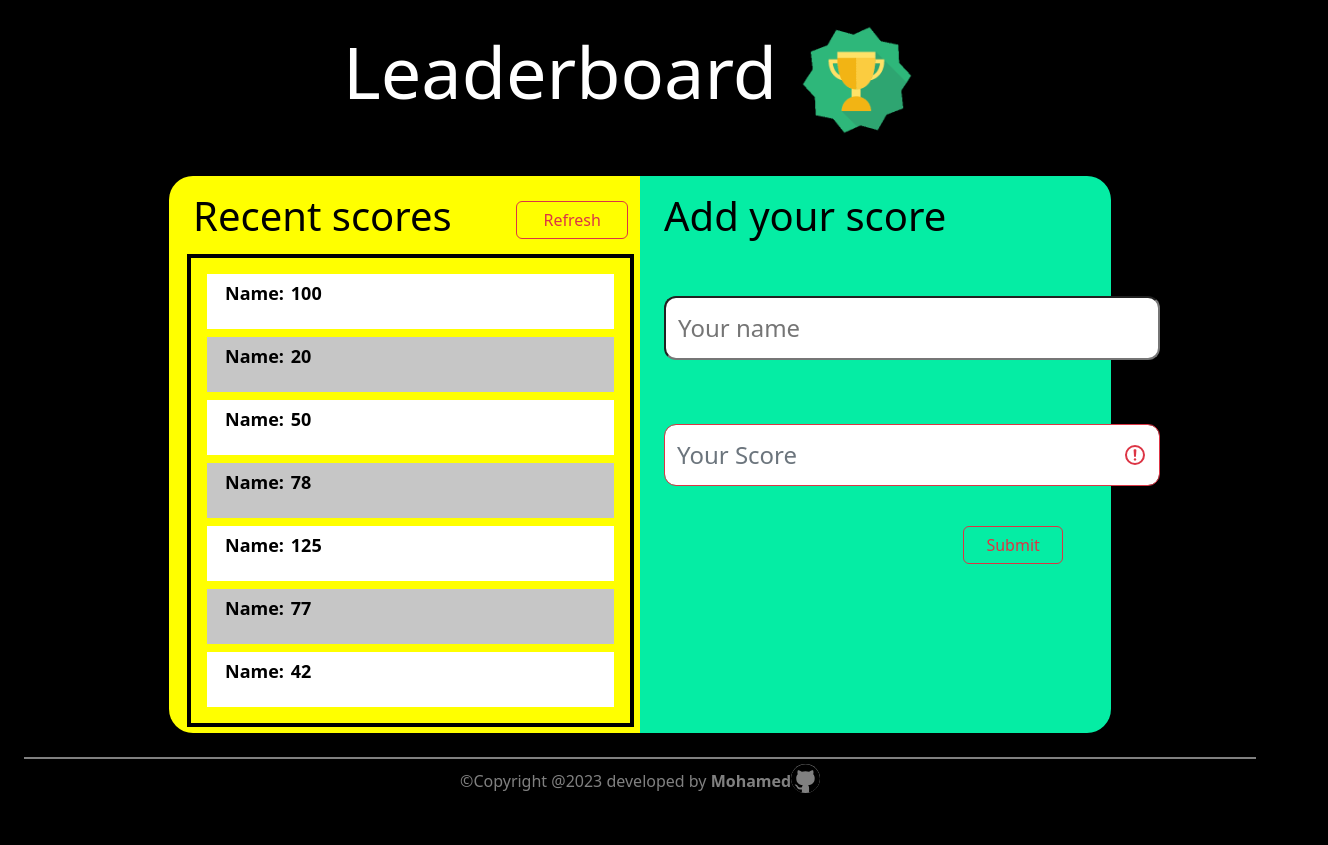
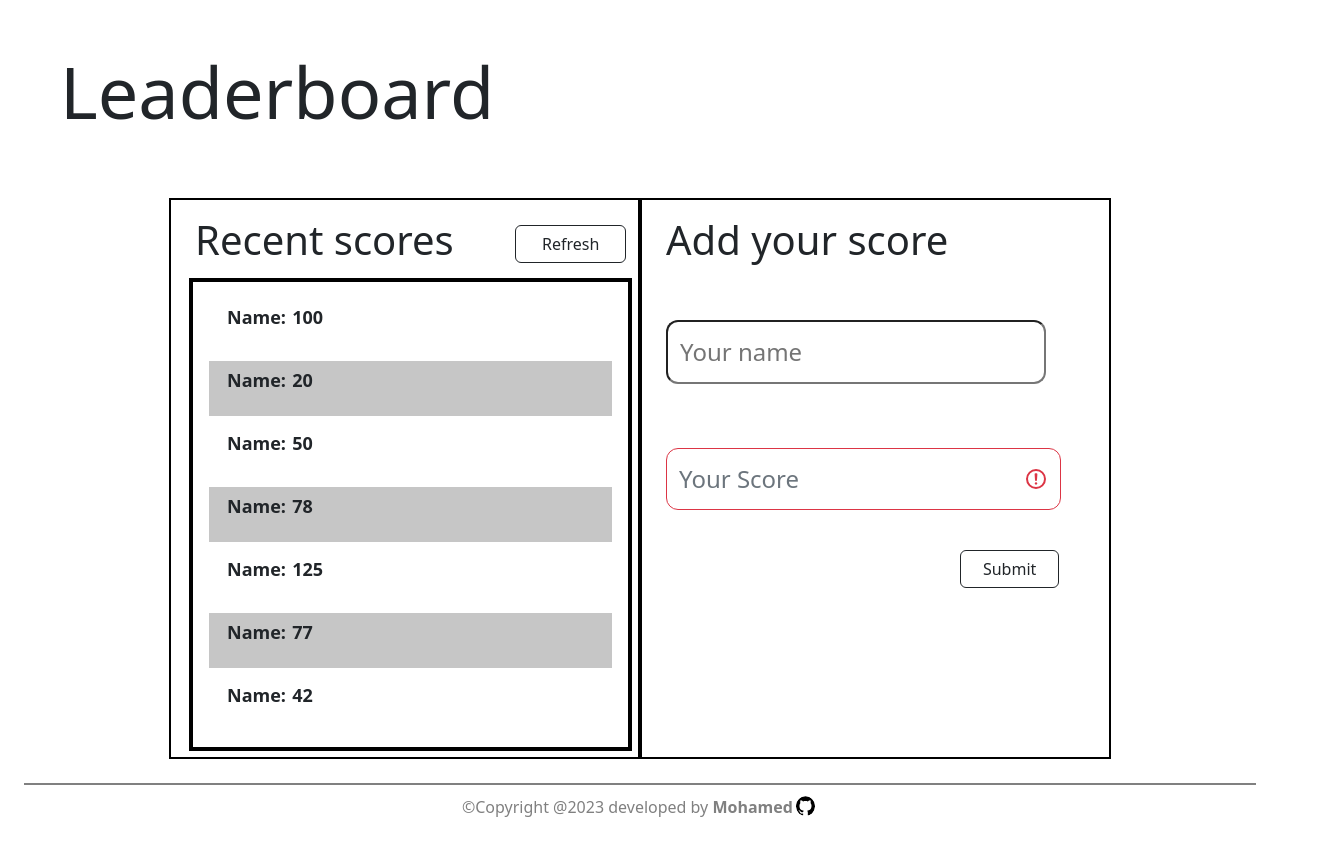
Before and after one commit to MMGGYY66/leaderboard, a website built with webpack: page src/index.html in a window 1280 px wide. Shown: the whole page, 1328 px wide, since content can reach past the window. Before the commit the page ends 819 px from the top, so only its background shows below. Built offline with nearby package versions, Linux system fonts and the light colour scheme.

Commit message:
update index.html and main.css

```diff
--- a/src/index.html
+++ b/src/index.html
@@ -17,16 +17,16 @@
 <body>
   <div class="container-fluid">
     <div class="row">
-      <h1 class="display-2 text-center">Leaderboard<span><img src="" alt="" id="leader"></span></h1>
+      <h1 class="display-2 my-5 mx-5">Leaderboard<span><img src="" alt="" id="leader"></span></h1>
     </div>
 
-    <div class="container content mt-2">
+    <div class="container content mt-3">
       <div class="row">
         <div class="col-md-6 left">
           <div class="container">
             <div class="row recent pt-3">
               <h2 class="col-md-9 h1">Recent scores</h2>
-              <button class="col-md-3 btn btn-outline-danger" type="submit">Refresh</button>
+              <button class="col-md-3 btn btn-outline-dark" type="submit">Refresh</button>
             </div>
           </div>
 
@@ -79,7 +79,7 @@
                   <label for="score" class="form-label"></label>
                 </div>
 
-                <button class="col-md-3 btn btn-outline-danger" type="submit">Submit</button>
+                <button class="col-md-3 btn btn-outline-dark" type="submit">Submit</button>
               </form>
             </div>
           </div>
--- a/src/index.js
+++ b/src/index.js
@@ -1,14 +1,6 @@
 // Leaderboard APP
 import './styles/main.css'
-import leaderboard from './images/leaderboard1.png'
 import Github from './images/github.svg'
-
-const loadLeaderHead = () => {
-  const leaderHead = document.getElementById('leader');
-  leaderHead.src = leaderboard;
-  leaderHead.alt = 'leaderboard';
-  leaderHead.setAttribute('class', 'header-icon');
-};
 
 const loadGithubIcon = () => {
   const github = document.getElementById('github');
@@ -19,6 +11,5 @@ const loadGithubIcon = () => {
 
 
 window.onload = () => {
-  loadLeaderHead();
   loadGithubIcon();
 };
--- a/src/styles/main.css
+++ b/src/styles/main.css
@@ -1,12 +1,4 @@
 body {
-  background: #000;
-  color: #fff;
-}
-
-.header-icon {
-  background-color: #000;
-  width: 160px;
-  color: #000;
 }
 
 .content {
@@ -14,15 +6,11 @@ body {
 }
 
 .left {
-  background-color: yellow;
-  color: black;
-  border-radius: 24px 0 0 24px;
+  border: 2px solid black;
 }
 
 .right {
-  background-color: #05eda4;
-  color: black;
-  border-radius: 0 24px 24px 0;
+    border: 2px solid black;
 }
 
 .recent {
@@ -60,15 +48,6 @@ body {
   background-color: #fff;
 }
 
-.scores-row .scores:nth-child(even):hover {
-  background-color: #05eda4;
-}
-
-.scores-row .scores:nth-child(odd):hover {
-  background-color: #f00;
-  color: white;
-}
-
 footer p {
   padding: 10px;
 }
@@ -87,7 +66,7 @@ footer p {
 }
 
 .form input {
-  width: 62vh;
+  width: 100%;
   font-size: 24px;
   padding: 12px;
   border-radius: 12px;
@@ -97,6 +76,7 @@ form button {
   align-self: end;
   font-size: 34px;
   font-weight: 700;
+  margin-right: 2px;
 }
 
 footer {
@@ -113,9 +93,9 @@ footer a {
 }
 
 footer img {
-  width: 1.8rem;
+  width: 1.2rem;
   color: white;
-  margin: -14px 0 -6px;
-  background-color: gray;
+  margin: -12px 3px -6px;
+  background-color: white;
   border-radius: 50%;
 }
```
